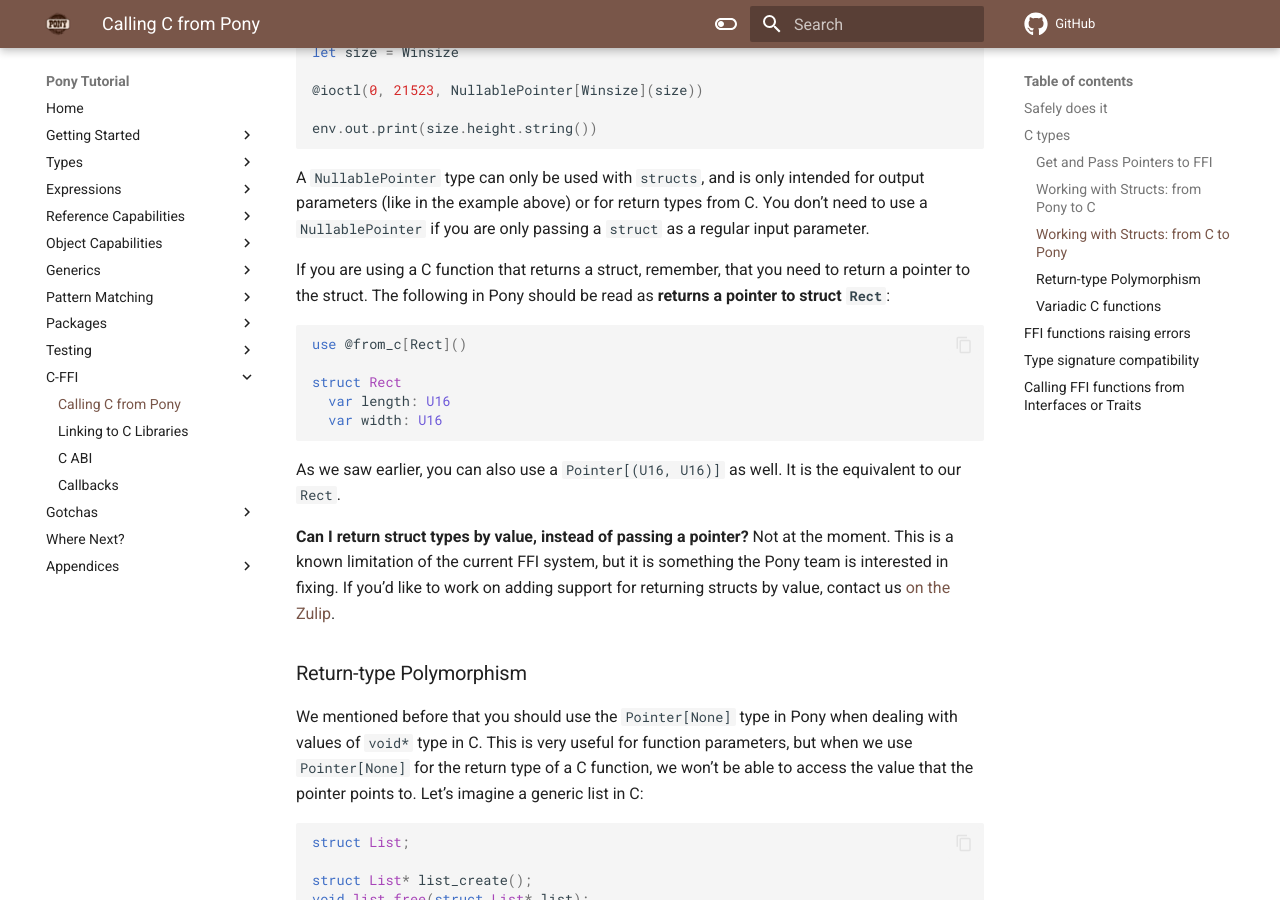
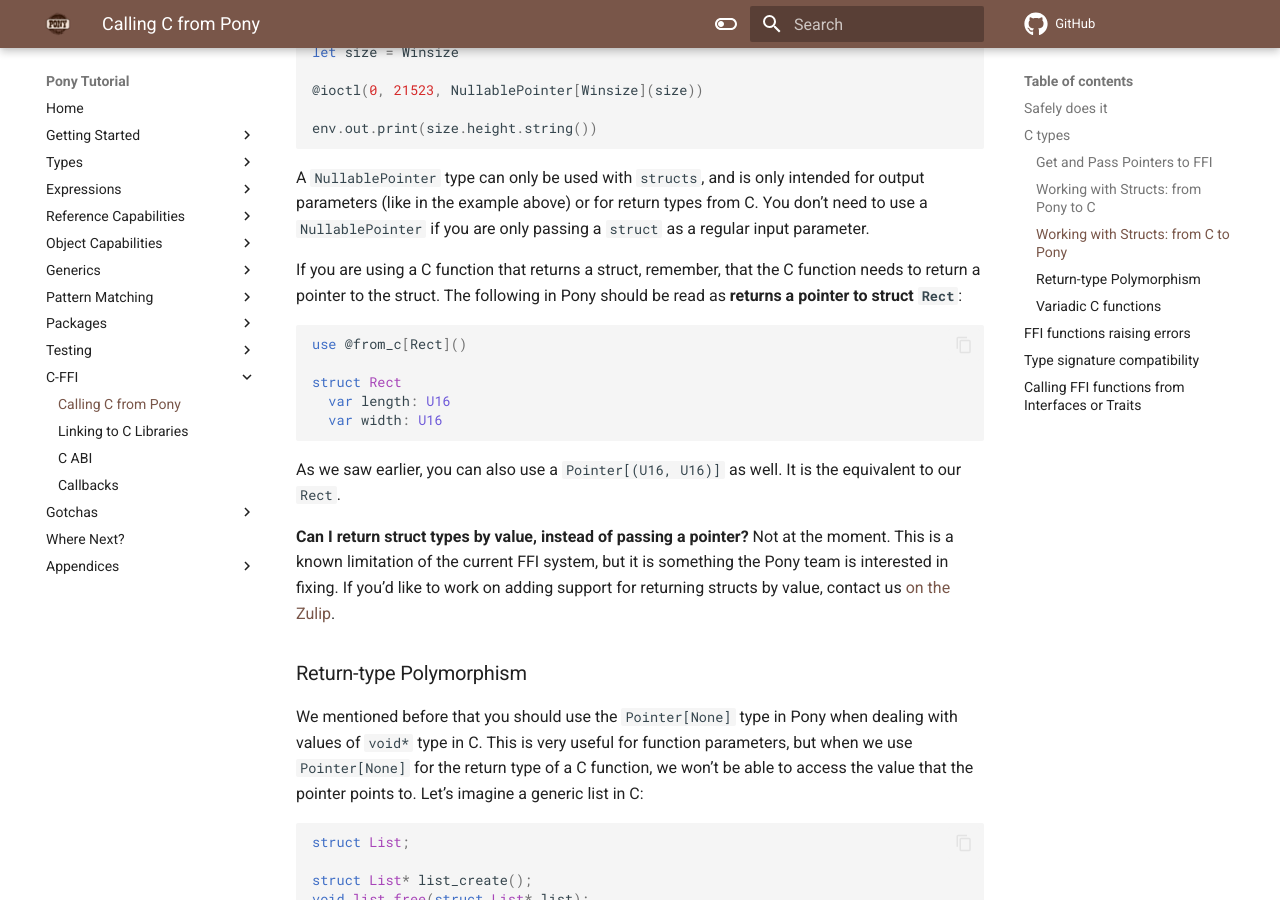
Before and after one commit to ponylang/pony-tutorial, an MkDocs documentation site: the page built from docs/c-ffi/calling-c.md, in a window 1280 px wide and 900 px high, scrolled down 4072 px. Built offline with MkDocs 1.6.1 and Material for MkDocs 9.7.7, drawn with Linux system fonts in a browser that asks for light colours; comment, search, counter and statistics services are not loaded.

Commit message:
Update docs/c-ffi/calling-c.md

````diff
--- a/docs/c-ffi/calling-c.md
+++ b/docs/c-ffi/calling-c.md
@@ -153,7 +153,7 @@ env.out.print(size.height.string())
 
 A `NullablePointer` type can only be used with `structs`, and is only intended for output parameters (like in the example above) or for return types from C. You don't need to use a `NullablePointer` if you are only passing a `struct` as a regular input parameter.
 
-If you are using a C function that returns a struct, remember, that you need to return a pointer to the struct. The following in Pony should be read as **returns a pointer to struct `Rect`**:
+If you are using a C function that returns a struct, remember, that the C function needs to return a pointer to the struct. The following in Pony should be read as **returns a pointer to struct `Rect`**:
 
 ```pony
 use @from_c[Rect]()
````
